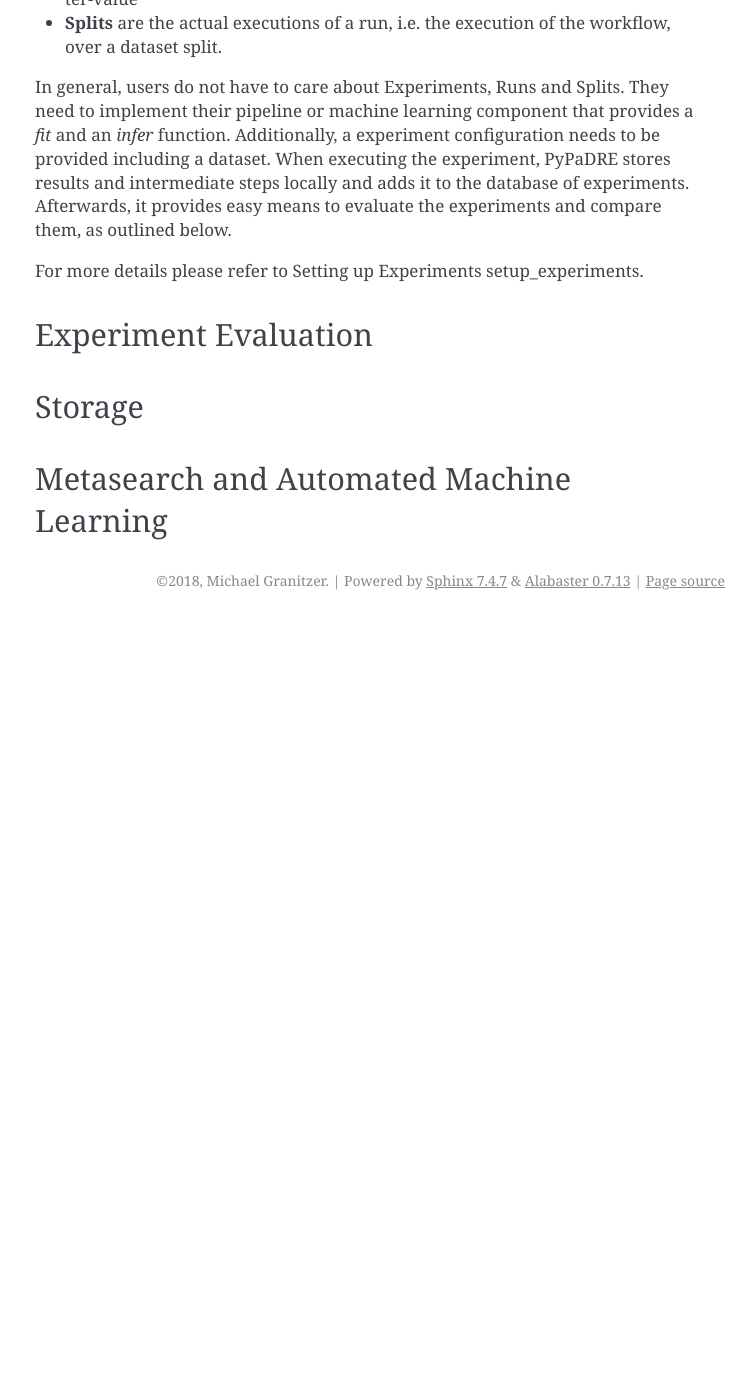
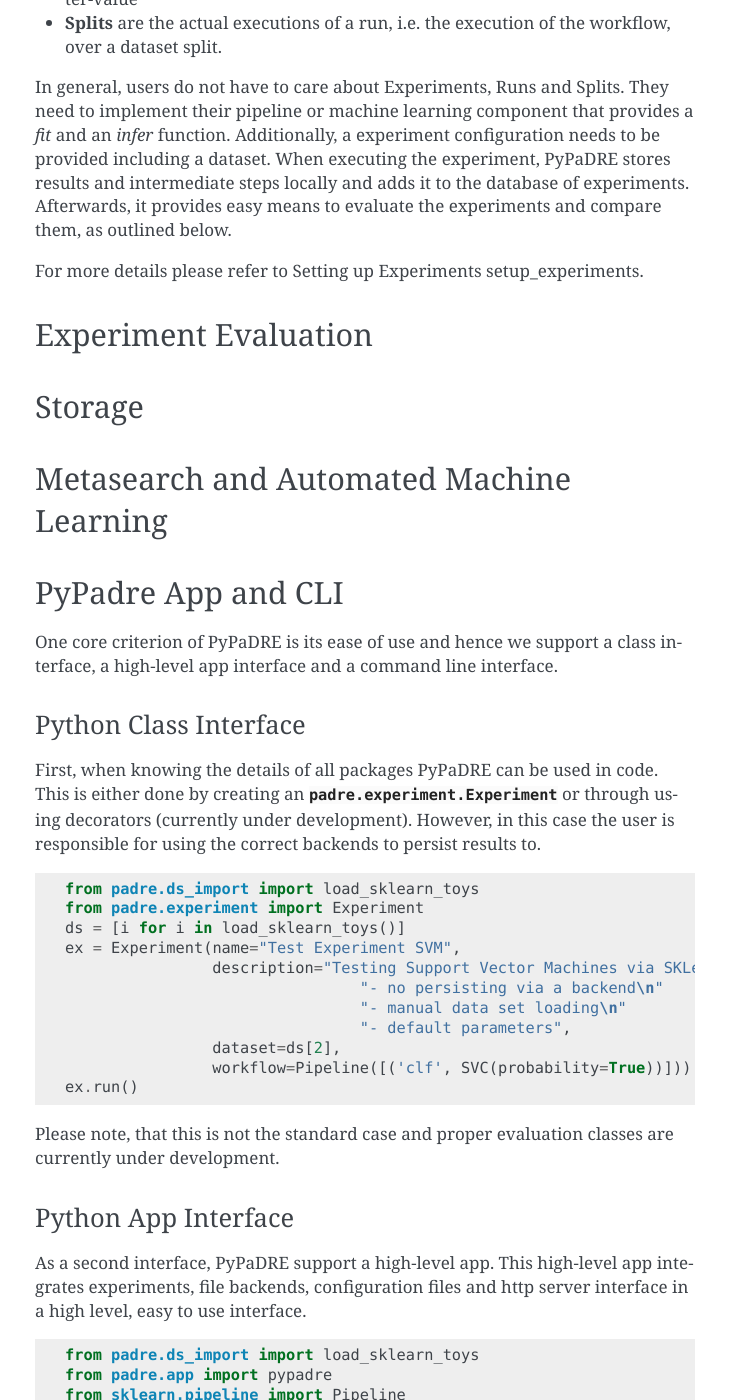
Before and after one commit to padas-lab-de/pypadre, a Sphinx documentation site: the page built from doc/source/concept.rst, in a window 1280 px wide and 1400 px high, scrolled down 1586 px. Shown: the whole window, without its empty margins (385-1140 px from the left). Built offline with Sphinx 7.4.7, drawn with Linux system fonts in a browser that asks for light colours; pages that are not in the unit, such as notebooks, are missing from menus; before the commit the page ends 2206 px from its top, so only the background shows below that; some of the changed text lies outside the part shown.

Commit message:
update of documentation and tests for experiments.

```diff
--- a/doc/source/concept.rst
+++ b/doc/source/concept.rst
@@ -58,10 +58,70 @@
 
 
 
-
 Storage
 -------
 
 
 Metasearch and Automated Machine Learning
 -----------------------------------------
+
+PyPadre App and CLI
+-------------------
+
+One core criterion of PyPaDRE is its ease of use and hence we support a class interface,
+a high-level app interface and a command line interface.
+
+Python Class Interface
+**********************
+
+First, when knowing the details of all packages PyPaDRE can be used in code.
+This is either done by creating an :class:`padre.experiment.Experiment` or
+through using decorators (currently under development). However, in this case
+the user is responsible for using the correct backends to persist results to.
+
+.. code-block:: python
+
+    from padre.ds_import import load_sklearn_toys
+    from padre.experiment import Experiment
+    ds = [i for i in load_sklearn_toys()]
+    ex = Experiment(name="Test Experiment SVM",
+                    description="Testing Support Vector Machines via SKLearn Pipeline\n"
+                                    "- no persisting via a backend\n"
+                                    "- manual data set loading\n"
+                                    "- default parameters",
+                    dataset=ds[2],
+                    workflow=Pipeline([('clf', SVC(probability=True))]))
+    ex.run()
+
+Please note, that this is not the standard case and proper evaluation classes are currently under development.
+
+Python App Interface
+********************
+
+As a second interface, PyPaDRE support a high-level app. This high-level app integrates experiments, file backends, configuration
+files and http server interface in a high level, easy to use interface.
+
+.. code-block:: python
+
+    from padre.ds_import import load_sklearn_toys
+    from padre.app import pypadre
+    from sklearn.pipeline import Pipeline
+    from sklearn.svm import SVC
+    ex = pypadre.experiments.run(name="Test Experiment SVM",
+                                     description="Testing Support Vector Machines via SKLearn Pipeline",
+                                     dataset=ds,
+                                     workflow=Pipeline([('clf', SVC(probability=True))]))
+    print("========Available experiments=========")
+    for idx, ex in enumerate(pypadre.experiments.list_experiments()):
+        print("%d: %s" % (idx, str(ex)))
+        for idx2, run in enumerate(pypadre.experiments.list_runs(ex)):
+            print("\tRun: %s" % str(run))
+
+
+TODO: add more details here.
+
+Python CLI Interface
+********************
+
+The third interface is a command line interface for using Python via a command line. Please note that not all
+functions are available.
```
Also changed, not shown: 7 other files.
